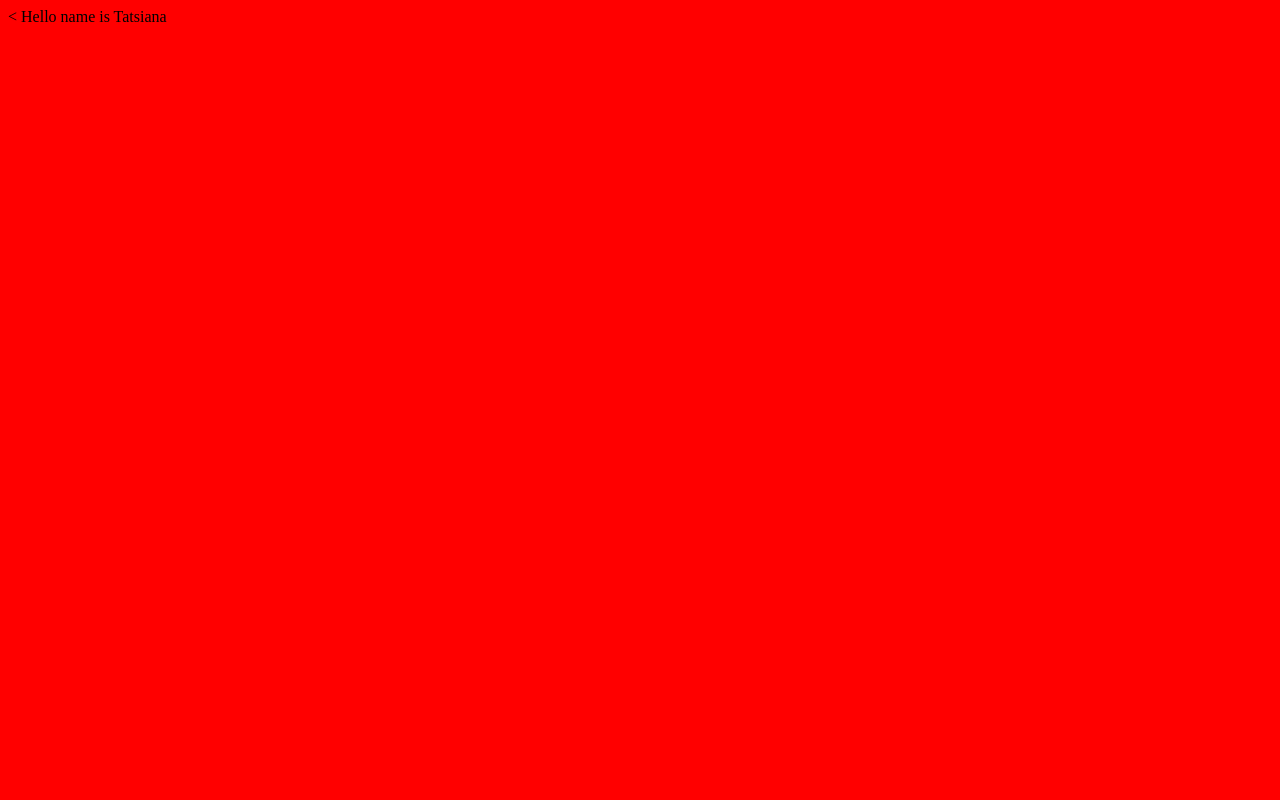
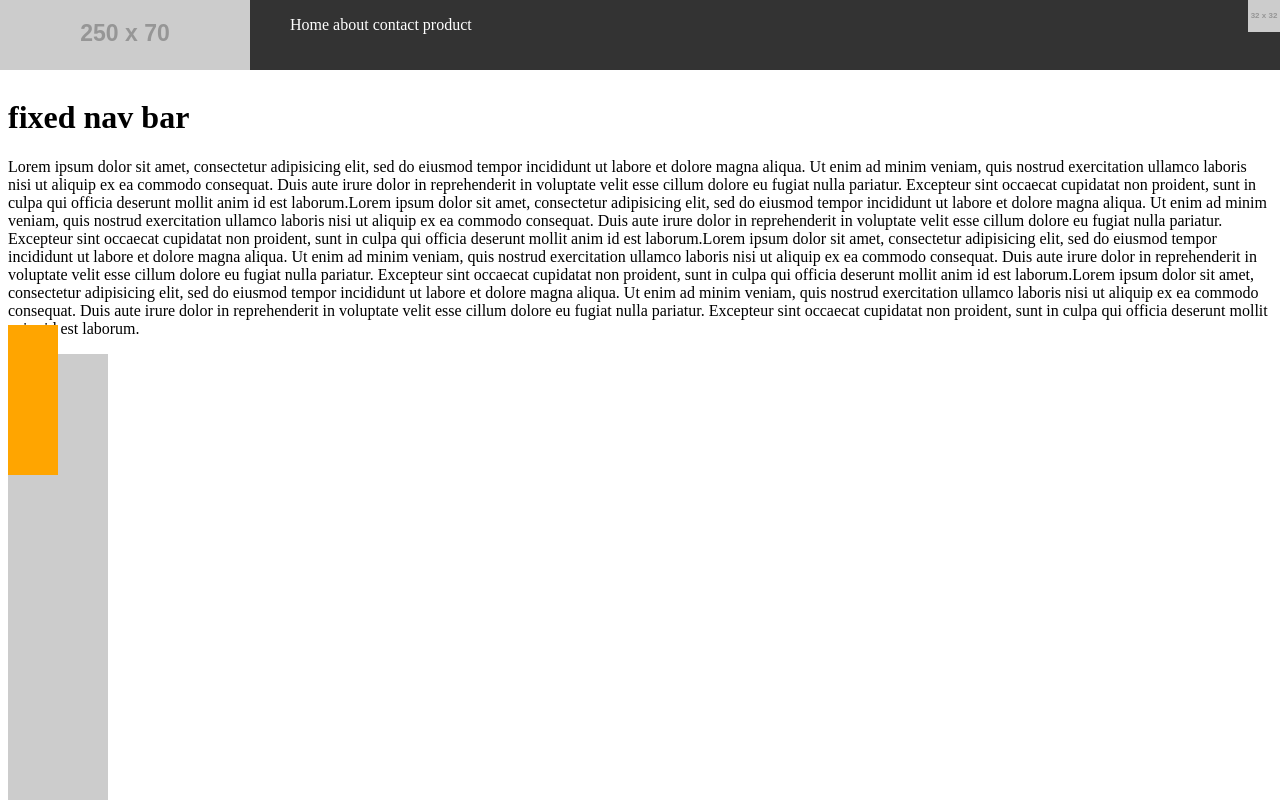
Before and after one commit to camden-chip/position-CSS, a plain HTML site: page index.html in a window 1280 px wide. Shown: the top 800 px of the page. Drawn offline with Linux system fonts and the light colour scheme; placeholder pictures from the web are drawn by us.

Commit message:
add fixed nav bar and fixed social bar

```diff
--- a/css/styles.css
+++ b/css/styles.css
@@ -1,3 +1,38 @@
-body{
-	background-color: #FF0000; /*company colors/*
+
+body {
+	padding-top: 70px;
 }
+
+
+ nav {
+ 	background-color: #333333;
+ 	color: white;
+ 	position: fixed;
+ 	right: 0;
+ 	left: 0;
+ 	top: 0;
+ }
+ nav img:first-child {
+ 	float: left;
+ }
+ nav ul {
+ 	float: left;
+ }
+ nav li {
+ 	display: inline-block;
+ }
+ nav img:last-child {
+ 	float: right;
+ }
+ nav:after {
+ 	content: "";
+ 	display: block;
+ 	clear: both;
+ }
+ #social-bar {
+ 	height: 150px;
+ 	background-color: orange;
+ 	width: 50px;
+ 	position: fixed;
+ 	top: calc(50% - 75px);
+ }
--- a/index.html
+++ b/index.html
@@ -1,5 +1,5 @@
 
-<<!DOCTYPE html>
+<!DOCTYPE html>
 <html lang="en">
 <head>
 <meta charset="utf-8">
@@ -10,9 +10,45 @@
 </head>
 
 <body>
-Hello name is Tatsiana
+<nav>
+	<img src="http://placehold.it/250x70" alt="">
+	<ul>
+		<li>
+			Home
+		</li>
+		<li>about</li>
+		<li>contact</li>
+		<li>product</li>
+	</ul>
+	<img src="http://placehold.it/32x32" alt="">
+
+</nav>
+<h1>fixed nav bar</h1>
+<p>Lorem ipsum dolor sit amet, consectetur adipisicing elit, sed do eiusmod
+tempor incididunt ut labore et dolore magna aliqua. Ut enim ad minim veniam,
+quis nostrud exercitation ullamco laboris nisi ut aliquip ex ea commodo
+consequat. Duis aute irure dolor in reprehenderit in voluptate velit esse
+cillum dolore eu fugiat nulla pariatur. Excepteur sint occaecat cupidatat non
+proident, sunt in culpa qui officia deserunt mollit anim id est laborum.Lorem ipsum dolor sit amet, consectetur adipisicing elit, sed do eiusmod
+tempor incididunt ut labore et dolore magna aliqua. Ut enim ad minim veniam,
+quis nostrud exercitation ullamco laboris nisi ut aliquip ex ea commodo
+consequat. Duis aute irure dolor in reprehenderit in voluptate velit esse
+cillum dolore eu fugiat nulla pariatur. Excepteur sint occaecat cupidatat non
+proident, sunt in culpa qui officia deserunt mollit anim id est laborum.Lorem ipsum dolor sit amet, consectetur adipisicing elit, sed do eiusmod
+tempor incididunt ut labore et dolore magna aliqua. Ut enim ad minim veniam,
+quis nostrud exercitation ullamco laboris nisi ut aliquip ex ea commodo
+consequat. Duis aute irure dolor in reprehenderit in voluptate velit esse
+cillum dolore eu fugiat nulla pariatur. Excepteur sint occaecat cupidatat non
+proident, sunt in culpa qui officia deserunt mollit anim id est laborum.Lorem ipsum dolor sit amet, consectetur adipisicing elit, sed do eiusmod
+tempor incididunt ut labore et dolore magna aliqua. Ut enim ad minim veniam,
+quis nostrud exercitation ullamco laboris nisi ut aliquip ex ea commodo
+consequat. Duis aute irure dolor in reprehenderit in voluptate velit esse
+cillum dolore eu fugiat nulla pariatur. Excepteur sint occaecat cupidatat non
+proident, sunt in culpa qui officia deserunt mollit anim id est laborum.</p>
+<img src="http://placehold.it/100x1000">
 
 <!-- Main content goes here -->
+<div id="social-bar"></div>
 
 </body>
 </html>
```
